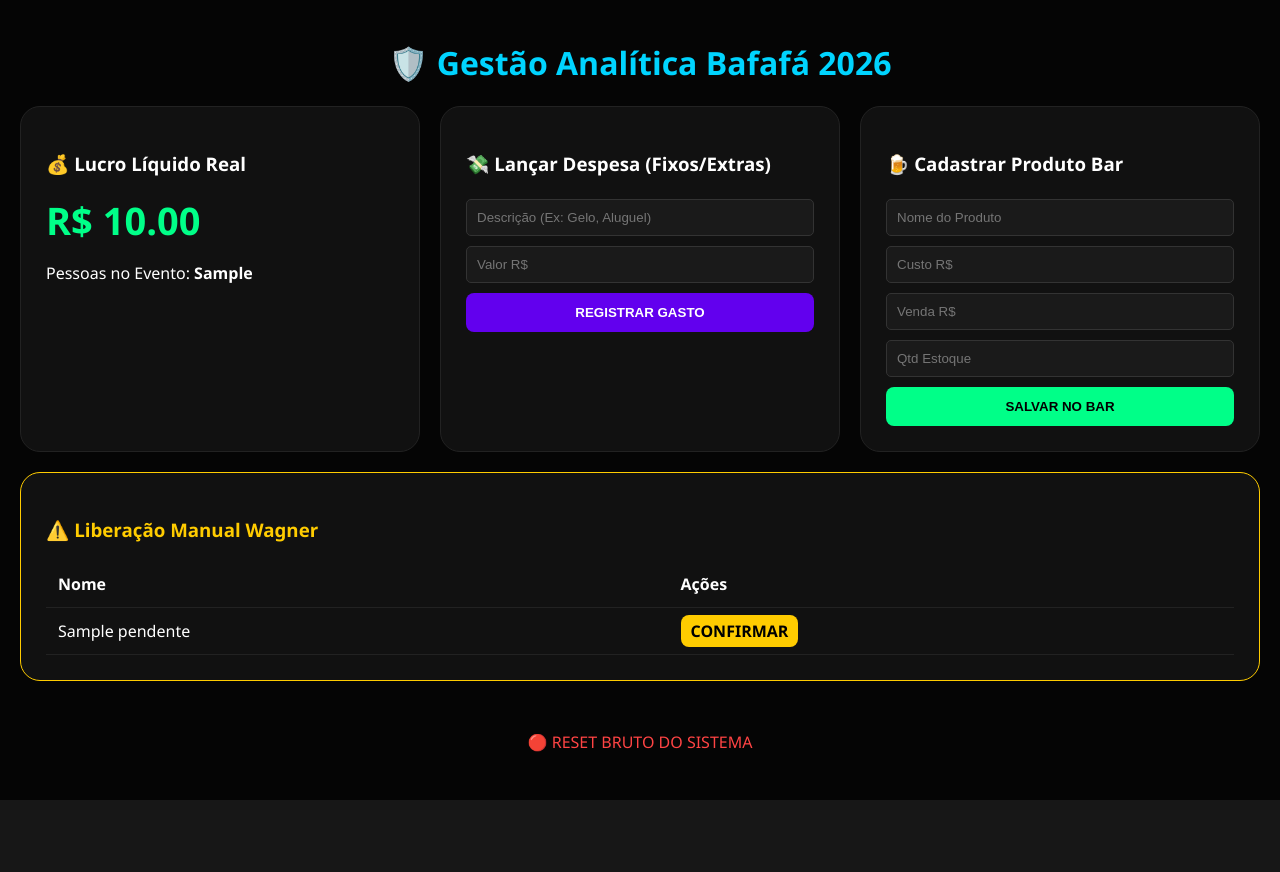
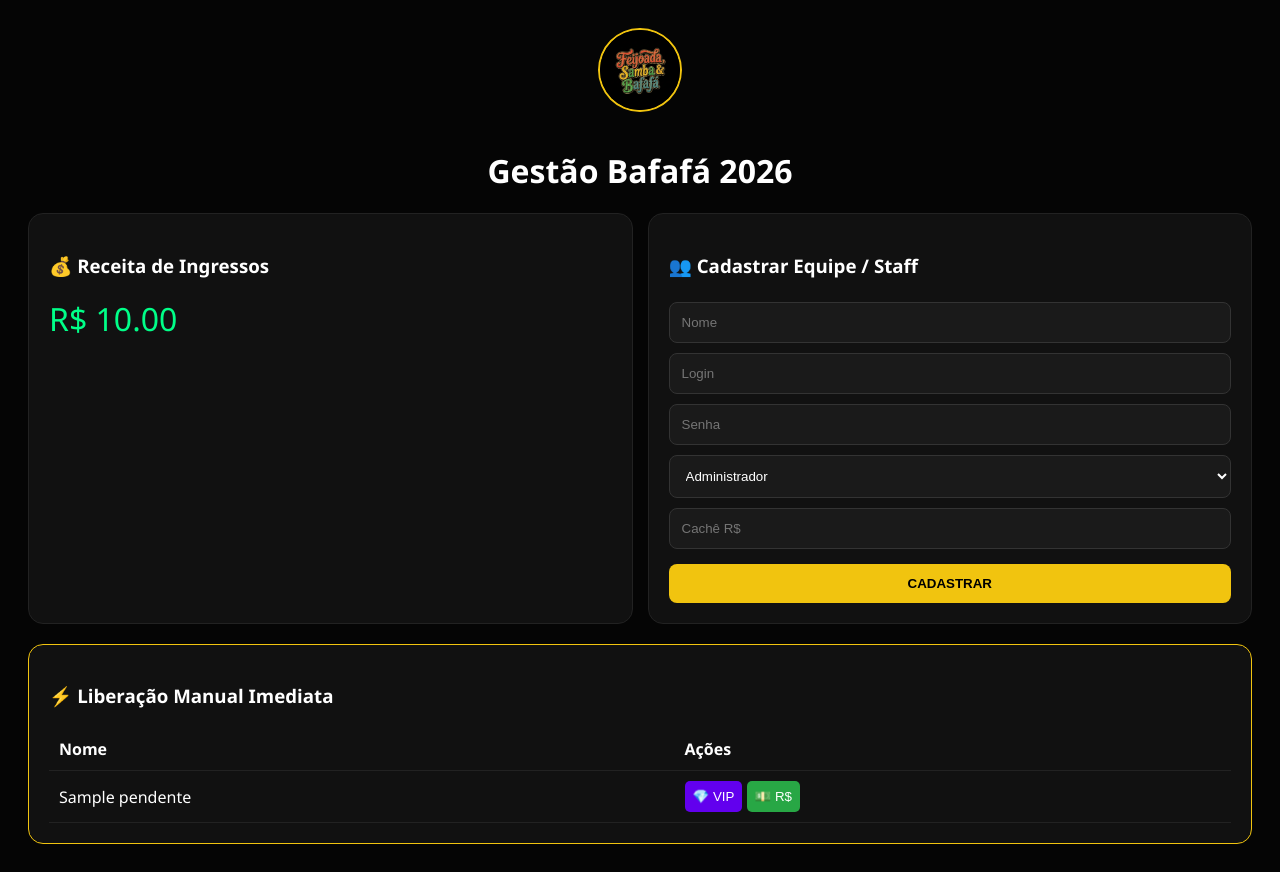
Before and after one commit to wagnerzaparolli15-ai/evento_samba, a Flask app: template templates/admin_total.html in a window 1280 px wide. Before the commit the page ends 800 px from the top, so only its background shows below. Run offline with Flask 3, Linux system fonts and the light colour scheme; the template is opened without the code that fills it: most values are stand-ins (such as "Sample title", 1, 10 or a date in 2020).

Commit message:
Sistema Master Bafafá 2026: Fluxos Consolidados, Bar Digital e Liberação VIP Instantânea

```diff
--- a/app.py
+++ b/app.py
@@ -5,55 +5,60 @@ from sqlalchemy import func
 
 app = Flask(__name__)
 
-# --- CONFIGURAÇÃO ---
+# --- CONFIGURAÇÃO DE AMBIENTE ---
 db_url = os.getenv("DATABASE_URL")
 if db_url and db_url.startswith("postgres://"):
     db_url = db_url.replace("postgres://", "postgresql://", 1)
-app.config['SQLALCHEMY_DATABASE_URI'] = db_url or "sqlite:///bafafa_final.db"
+app.config['SQLALCHEMY_DATABASE_URI'] = db_url or "sqlite:///bafafa_master_2026.db"
 app.config['SQLALCHEMY_TRACK_MODIFICATIONS'] = False
-app.secret_key = os.getenv("SECRET_KEY", "BAFAFA_MASTER_2026_FINAL")
+app.secret_key = os.getenv("SECRET_KEY", "BAFAFA_TOTAL_CONTROL_2026")
 
 db = SQLAlchemy(app)
 sdk = mercadopago.SDK(os.getenv("MP_ACCESS_TOKEN"))
 
-# --- MODELOS (BANCO DE DADOS COMPLETO) ---
+# --- MODELOS DE DADOS (ESTRUTURA UNIFICADA) ---
 class Equipe(db.Model):
     id = db.Column(db.Integer, primary_key=True)
-    nome = db.Column(db.String(100)); usuario = db.Column(db.String(50), unique=True)
-    senha = db.Column(db.String(50)); cargo = db.Column(db.String(30)) # admin, bar, portaria
+    nome = db.Column(db.String(100))
+    usuario = db.Column(db.String(50), unique=True)
+    senha = db.Column(db.String(50))
+    cargo = db.Column(db.String(30)) # admin, gerente, produtor, portaria, bar, seguranca, limpeza, musico
     cachet = db.Column(db.Float, default=0.0)
 
 class Cliente(db.Model):
-    id = db.Column(db.Integer, primary_key=True); nome = db.Column(db.String(100)); telefone = db.Column(db.String(20))
-    pago = db.Column(db.Boolean, default=False); na_casa = db.Column(db.Boolean, default=False)
-    metodo = db.Column(db.String(20), default="pix"); payment_id = db.Column(db.String(100))
-    valor_total = db.Column(db.Float, default=45.0); quem_liberou = db.Column(db.String(50)); hora_entrada = db.Column(db.String(20))
+    id = db.Column(db.Integer, primary_key=True)
+    nome = db.Column(db.String(100))
+    telefone = db.Column(db.String(20))
+    pago = db.Column(db.Boolean, default=False)
+    na_casa = db.Column(db.Boolean, default=False)
+    metodo = db.Column(db.String(20), default="pix")
+    payment_id = db.Column(db.String(100))
+    valor_total = db.Column(db.Float, default=45.0)
+    quem_liberou = db.Column(db.String(50))
+    hora_entrada = db.Column(db.String(20))
 
 class CustoEvento(db.Model):
-    id = db.Column(db.Integer, primary_key=True); descricao = db.Column(db.String(100)); valor = db.Column(db.Float, default=0.0)
+    id = db.Column(db.Integer, primary_key=True)
+    descricao = db.Column(db.String(100))
+    valor = db.Column(db.Float, default=0.0)
 
 class Produto(db.Model):
-    id = db.Column(db.Integer, primary_key=True); nome = db.Column(db.String(100))
-    preco_custo = db.Column(db.Float, default=0.0); preco_venda = db.Column(db.Float, default=0.0)
-    estoque = db.Column(db.Integer, default=0); vendidos = db.Column(db.Integer, default=0)
+    id = db.Column(db.Integer, primary_key=True)
+    nome = db.Column(db.String(100))
+    preco_custo = db.Column(db.Float, default=0.0)
+    preco_venda = db.Column(db.Float, default=0.0)
+    estoque = db.Column(db.Integer, default=0)
 
 class PedidoBar(db.Model):
-    id = db.Column(db.Integer, primary_key=True); cliente_id = db.Column(db.Integer)
-    itens = db.Column(db.Text); valor_total = db.Column(db.Float); pago = db.Column(db.Boolean, default=False)
-    entregue = db.Column(db.Boolean, default=False); qrcode_pedido = db.Column(db.String(100))
+    id = db.Column(db.Integer, primary_key=True)
+    cliente_id = db.Column(db.Integer)
+    itens = db.Column(db.Text)
+    valor_total = db.Column(db.Float)
+    pago = db.Column(db.Boolean, default=False)
+    entregue = db.Column(db.Boolean, default=False)
+    qrcode_pedido = db.Column(db.String(100))
 
-# --- ROTA DE RESET (CORRIGIDA) ---
-@app.route('/reset-bruto-bafafa')
-def reset_bruto():
-    db.drop_all()
-    db.create_all()
-    # Recria o Wagner como Admin
-    if not Equipe.query.filter_by(usuario='wagner').first():
-        db.session.add(Equipe(nome='Wagner Master', usuario='wagner', senha='123', cargo='admin'))
-        db.session.commit()
-    return "<h1>✅ SISTEMA RESETADO COM SUCESSO!</h1><p>Tabelas recriadas. Login 'wagner' restaurado.</p>"
-
-# --- AUXILIARES ---
+# --- FERRAMENTAS ---
 def gerar_qr_base64(conteudo):
     qr = qrcode.QRCode(version=1, box_size=10, border=2)
     qr.add_data(conteudo)
@@ -63,7 +68,15 @@ def gerar_qr_base64(conteudo):
     img.save(buffered, format="PNG")
     return base64.b64encode(buffered.getvalue()).decode()
 
-# --- WEBHOOK ---
+# --- ROTAS DE SISTEMA (RESET E WEBHOOK) ---
+@app.route('/reset-bruto-bafafa')
+def reset_bruto():
+    db.drop_all()
+    db.create_all()
+    db.session.add(Equipe(nome='Wagner Master', usuario='wagner', senha='123', cargo='admin'))
+    db.session.commit()
+    return "✅ SISTEMA RESETADO! Tabelas recriadas e Wagner restaurado."
+
 @app.route('/webhook', methods=['POST'])
 def webhook():
     data = request.get_json()
@@ -71,16 +84,19 @@ def webhook():
         payment_info = sdk.payment().get(data["data"]["id"])
         if payment_info["response"].get("status") == "approved":
             c = Cliente.query.filter_by(payment_id=str(data["data"]["id"])).first()
-            if c: c.pago = True; db.session.commit()
+            if c:
+                c.pago = True
+                db.session.commit()
     return "", 200
 
-# --- ROTAS PRINCIPAIS ---
+# --- FLUXO DO CLIENTE ---
 @app.route('/')
 def index(): return render_template('index.html')
 
 @app.route('/reservar', methods=['POST'])
 def reservar():
-    c = Cliente(nome=request.form.get('nome', '').upper().strip(), telefone=request.form.get('telefone', ''))
+    valor = float(request.form.get('valor_ingresso', 45.0))
+    c = Cliente(nome=request.form.get('nome', '').upper().strip(), telefone=request.form.get('telefone', ''), valor_total=valor)
     db.session.add(c); db.session.commit()
     return redirect(url_for('pagamento', id=c.id))
 
@@ -89,12 +105,12 @@ def pagamento(id):
     c = Cliente.query.get_or_404(id)
     tipo = request.args.get('tipo', 'pix')
     res = sdk.payment().create({
-        "transaction_amount": 45.0, "description": "Bafafá 2026", "payment_method_id": tipo,
+        "transaction_amount": c.valor_total, "description": "Bafafá 2026", "payment_method_id": tipo,
         "notification_url": url_for('webhook', _external=True), "payer": {"email": "vendas@bafafa.com"}
     })
     c.payment_id = str(res["response"]["id"]); c.metodo = tipo; db.session.commit()
-    qr_conteudo = res["response"]["point_of_interaction"]["transaction_data"]["qr_code"] if tipo == 'pix' else res["response"]["init_point"]
-    return render_template('pagamento.html', c=c, qr_img=gerar_qr_base64(qr_conteudo), tipo=tipo)
+    qr_c = res["response"]["point_of_interaction"]["transaction_data"]["qr_code"] if tipo == 'pix' else res["response"]["init_point"]
+    return render_template('pagamento.html', c=c, qr_img=gerar_qr_base64(qr_c), tipo=tipo)
 
 @app.route('/ingresso/<int:id>')
 def ingresso(id):
@@ -102,29 +118,48 @@ def ingresso(id):
     if not c.pago: return render_template('templates-feedback.html', c=c)
     return render_template('obrigado.html', c=c)
 
+# --- FLUXO DE EQUIPE E GESTÃO ---
 @app.route('/login-staff', methods=['GET', 'POST'])
 def login_staff():
     if request.method == 'POST':
         f = Equipe.query.filter_by(usuario=request.form.get('username'), senha=request.form.get('senha')).first()
         if f:
+            cargos_acesso = ['admin', 'gerente', 'produtor', 'portaria', 'bar']
+            if f.cargo not in cargos_acesso:
+                return "<h1>Acesso Negado</h1><p>Cargo apenas para registro financeiro.</p>"
             session.update({'staff_id': f.id, 'cargo': f.cargo, 'usuario_nome': f.nome})
-            return redirect(url_for('admin_total'))
+            if f.cargo in ['admin', 'gerente', 'produtor']: return redirect(url_for('admin_total'))
+            if f.cargo == 'portaria': return redirect(url_for('portaria'))
+            if f.cargo == 'bar': return redirect(url_for('gestao_bar_staff'))
     return render_template('login_staff.html')
+
+@app.route('/confirmar-direto/<int:id>')
+def confirmar_direto(id):
+    if session.get('cargo') not in ['admin', 'gerente', 'produtor']:
+        return jsonify({"status": "erro"}), 403
+    c = Cliente.query.get_or_404(id)
+    c.pago = True
+    c.metodo = request.args.get('m', 'VIP').upper()
+    c.quem_liberou = session.get('usuario_nome')
+    db.session.commit()
+    return jsonify({"status": "sucesso", "nome": c.nome, "metodo": c.metodo})
 
 @app.route('/admin_total', methods=['GET', 'POST'])
 def admin_total():
-    if session.get('cargo') != 'admin': return redirect(url_for('login_staff'))
+    if session.get('cargo') not in ['admin', 'gerente', 'produtor']: return redirect(url_for('login_staff'))
     if request.method == 'POST':
-        if 'add_custo' in request.form:
-            db.session.add(CustoEvento(descricao=request.form.get('d'), valor=float(request.form.get('v'))))
+        if 'add_staff' in request.form:
+            db.session.add(Equipe(nome=request.form.get('n'), usuario=request.form.get('u'), senha=request.form.get('s'), cargo=request.form.get('c'), cachet=float(request.form.get('v') or 0)))
         elif 'add_prod' in request.form:
-            db.session.add(Produto(nome=request.form.get('n'), preco_custo=float(request.form.get('c')), preco_venda=float(request.form.get('v')), estoque=int(request.form.get('e'))))
+            db.session.add(Produto(nome=request.form.get('n'), preco_venda=float(request.form.get('v')), estoque=int(request.form.get('e'))))
         db.session.commit()
 
-    fin = {"lucro": (db.session.query(func.sum(Cliente.valor_total)).filter(Cliente.pago==True).scalar() or 0) - (db.session.query(func.sum(CustoEvento.valor)).scalar() or 0),
-           "na_casa": Cliente.query.filter_by(na_casa=True).count(),
-           "pendentes": Cliente.query.filter_by(pago=False).all()}
-    return render_template('admin_total.html', fin=fin, produtos=Produto.query.all())
+    equipe = Equipe.query.all()
+    prods = Produto.query.all()
+    pendentes = Cliente.query.filter_by(pago=False).all()
+    lucro = (db.session.query(func.sum(Cliente.valor_total)).filter(Cliente.pago == True).scalar() or 0)
+    return render_template('admin_total.html', fin={"lucro": lucro, "pendentes": pendentes}, equipe=equipe, produtos=prods)
 
 if __name__ == '__main__':
+    with app.app_context(): db.create_all()
     app.run(host='0.0.0.0', port=int(os.environ.get("PORT", 10000)))
--- a/templates/admin_total.html
+++ b/templates/admin_total.html
@@ -1,63 +1,62 @@
 <!DOCTYPE html>
 <html lang="pt-br">
 <head>
-    <meta charset="UTF-8">
-    <meta name="viewport" content="width=device-width, initial-scale=1.0">
+    <meta charset="UTF-8"><meta name="viewport" content="width=device-width, initial-scale=1.0">
     <title>Master Admin - Bafafá</title>
     <style>
-        body { font-family: 'Segoe UI', sans-serif; background: #050505; color: #fff; margin: 0; padding: 20px; }
-        .grid { display: grid; grid-template-columns: repeat(auto-fit, minmax(300px, 1fr)); gap: 20px; }
-        .card { background: #111; padding: 25px; border-radius: 20px; border: 1px solid #222; }
-        .lucro { font-size: 38px; color: #00ff88; font-weight: bold; }
-        table { width: 100%; border-collapse: collapse; margin-top: 15px; }
-        th, td { padding: 12px; border-bottom: 1px solid #222; text-align: left; }
-        .btn { padding: 12px; border: none; border-radius: 8px; cursor: pointer; font-weight: bold; width: 100%; margin-top: 5px; }
-        input { width: 100%; padding: 10px; margin: 5px 0; background: #1a1a1a; border: 1px solid #333; color: #fff; border-radius: 5px; box-sizing: border-box; }
+        body { font-family: 'Segoe UI', sans-serif; background: #050505; color: #fff; padding: 20px; }
+        .logo-header { width: 80px; border-radius: 50%; border: 2px solid #f1c40f; margin-bottom: 10px; }
+        .grid { display: grid; grid-template-columns: repeat(auto-fit, minmax(320px, 1fr)); gap: 15px; }
+        .card { background: #111; padding: 20px; border-radius: 15px; border: 1px solid #222; }
+        .btn { padding: 12px; border: none; border-radius: 8px; cursor: pointer; font-weight: bold; width: 100%; margin-top: 10px; color: #000; }
+        input, select { width: 100%; padding: 12px; margin: 5px 0; background: #1a1a1a; border: 1px solid #333; color: #fff; border-radius: 8px; box-sizing: border-box; }
+        table { width: 100%; margin-top: 20px; border-collapse: collapse; }
+        th, td { padding: 10px; border-bottom: 1px solid #222; text-align: left; }
     </style>
 </head>
 <body>
-    <h1 style="text-align: center; color: #00d4ff;">🛡️ Gestão Analítica Bafafá 2026</h1>
+    <center><img src="/static/logo.png" class="logo-header"><h1>Gestão Bafafá 2026</h1></center>
 
     <div class="grid">
         <div class="card">
-            <h3>💰 Lucro Líquido Real</h3>
-            <div class="lucro">R$ {{ "%.2f"|format(fin.lucro) }}</div>
-            <p>Pessoas no Evento: <strong>{{ fin.na_casa }}</strong></p>
+            <h3>💰 Receita de Ingressos</h3>
+            <div style="font-size: 32px; color:#00ff88;">R$ {{ "%.2f"|format(fin.lucro) }}</div>
         </div>
 
         <div class="card">
-            <h3>💸 Lançar Despesa (Fixos/Extras)</h3>
+            <h3>👥 Cadastrar Equipe / Staff</h3>
             <form method="POST">
-                <input type="hidden" name="add_custo" value="1">
-                <input type="text" name="d" placeholder="Descrição (Ex: Gelo, Aluguel)" required>
-                <input type="number" name="v" placeholder="Valor R$" step="0.01" required>
-                <button type="submit" class="btn" style="background:#6200ee; color:#fff;">REGISTRAR GASTO</button>
-            </form>
-        </div>
-
-        <div class="card">
-            <h3>🍺 Cadastrar Produto Bar</h3>
-            <form method="POST">
-                <input type="hidden" name="add_prod" value="1">
-                <input type="text" name="n" placeholder="Nome do Produto" required>
-                <input type="number" name="c" placeholder="Custo R$" step="0.01">
-                <input type="number" name="v" placeholder="Venda R$" step="0.01">
-                <input type="number" name="e" placeholder="Qtd Estoque">
-                <button type="submit" class="btn" style="background:#00ff88; color:#000;">SALVAR NO BAR</button>
+                <input type="hidden" name="add_staff" value="1">
+                <input type="text" name="n" placeholder="Nome" required>
+                <input type="text" name="u" placeholder="Login" required>
+                <input type="password" name="s" placeholder="Senha" required>
+                <select name="c">
+                    <option value="admin">Administrador</option>
+                    <option value="gerente">Gerente</option>
+                    <option value="produtor">Produtor</option>
+                    <option value="portaria">Portaria</option>
+                    <option value="bar">Bar</option>
+                    <option value="seguranca">Segurança (Registro)</option>
+                    <option value="limpeza">Limpeza (Registro)</option>
+                    <option value="musico">Músico (Registro)</option>
+                </select>
+                <input type="number" name="v" placeholder="Cachê R$" step="0.01">
+                <button type="submit" class="btn" style="background:#f1c40f;">CADASTRAR</button>
             </form>
         </div>
     </div>
 
-    <div class="card" style="margin-top: 20px; border-color: #ffcc00;">
-        <h3 style="color: #ffcc00;">⚠️ Liberação Manual Wagner</h3>
+    <div class="card" style="margin-top:20px; border: 1px solid #f1c40f;">
+        <h3>⚡ Liberação Manual Imediata</h3>
         <table>
             <thead><tr><th>Nome</th><th>Ações</th></tr></thead>
             <tbody>
                 {% for c in fin.pendentes %}
-                <tr>
+                <tr id="linha-{{ c.id }}">
                     <td>{{ c.nome }}</td>
                     <td>
-                        <a href="/confirmar-manual-admin/{{ c.id }}" class="btn" style="background:#ffcc00; color:#000; text-decoration:none; padding:5px 10px;"> CONFIRMAR </a>
+                        <button onclick="liberar({{ c.id }}, 'vip')" style="background:#6200ee; color:#fff; padding:8px; border-radius:5px; border:none; cursor:pointer;">💎 VIP</button>
+                        <button onclick="liberar({{ c.id }}, 'dinheiro')" style="background:#28a745; color:#fff; padding:8px; border-radius:5px; border:none; cursor:pointer;">💵 R$</button>
                     </td>
                 </tr>
                 {% endfor %}
@@ -65,8 +64,16 @@
         </table>
     </div>
 
-    <div style="margin-top: 50px; text-align: center;">
-        <a href="/reset-bruto-bafafa" style="color: #ff4444; text-decoration: none;">🔴 RESET BRUTO DO SISTEMA</a>
-    </div>
+    <script>
+    function liberar(id, tipo) {
+        fetch(`/confirmar-direto/${id}?m=${tipo}`)
+        .then(res => res.json())
+        .then(data => {
+            if(data.status === 'sucesso') {
+                document.getElementById(`linha-${id}`).remove();
+            }
+        });
+    }
+    </script>
 </body>
 </html>
```
